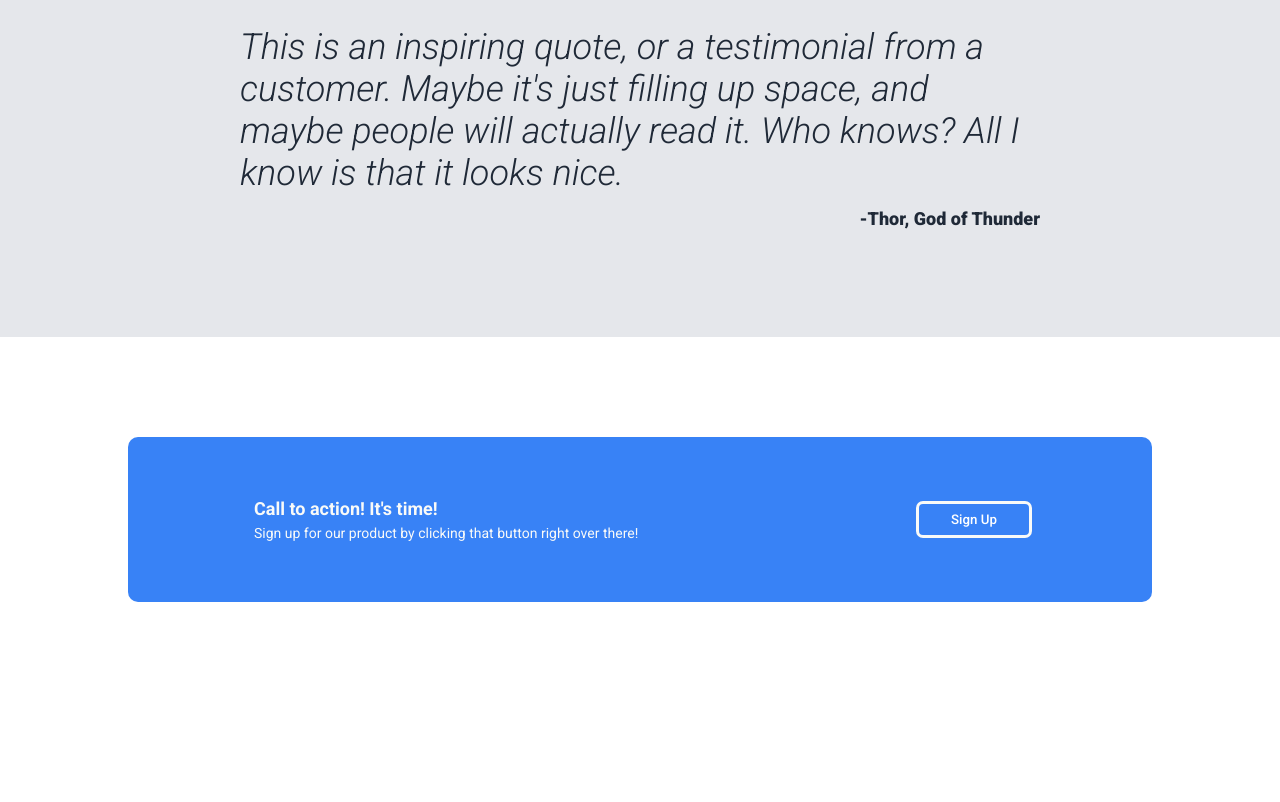
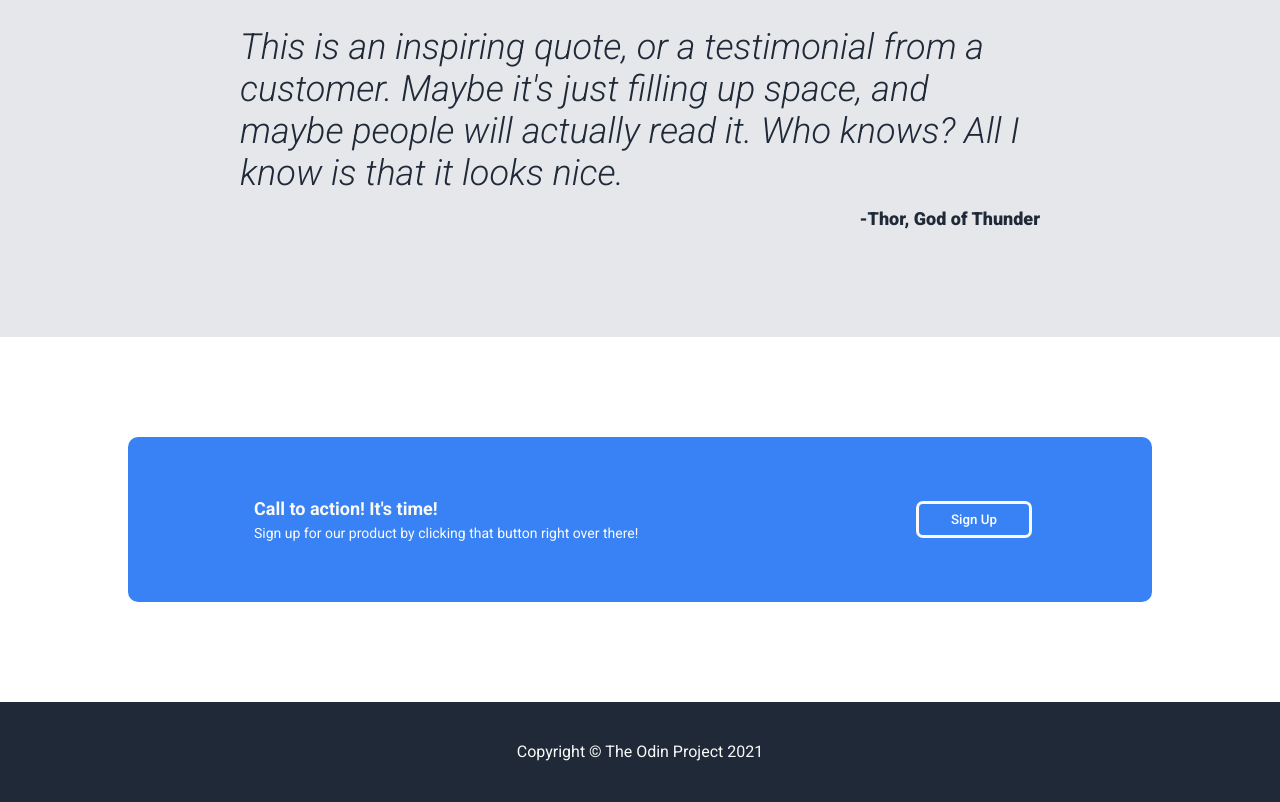
Before and after one commit to tennessinegd/odin-landing, a plain HTML site: page index.html in a window 1280 px wide. Shown: the part 1188-1990 px from the top of the page. Before the commit the page ends 1890 px from the top, so only its background shows below. Drawn offline with Linux system fonts and the light colour scheme.

Commit message:
Add footer and complete project

```diff
--- a/index.html
+++ b/index.html
@@ -64,5 +64,8 @@
             <button>Sign Up</button>
         </div>
     </div>
+    <div class="footer">
+        Copyright © The Odin Project 2021
+    </div>
 </body>
 </html>
--- a/style.css
+++ b/style.css
@@ -186,7 +186,6 @@ h2 {
     flex-grow: 1;
     flex-basis: 150px;
     display: flex;
-    flex-wrap: wrap;
     justify-content: space-between;
     align-items: center;
 }
@@ -206,4 +205,15 @@ h2 {
 
 .cta button {
     border: 3px solid #f9faf8;
+    flex-shrink: 0;
 }
+
+.footer {
+    color: #f9faf8;
+    background-color: #1f2937;
+    font-size: 16px;
+    height: 100px;
+    display: flex;
+    justify-content: center;
+    align-items: center;
+}
```
